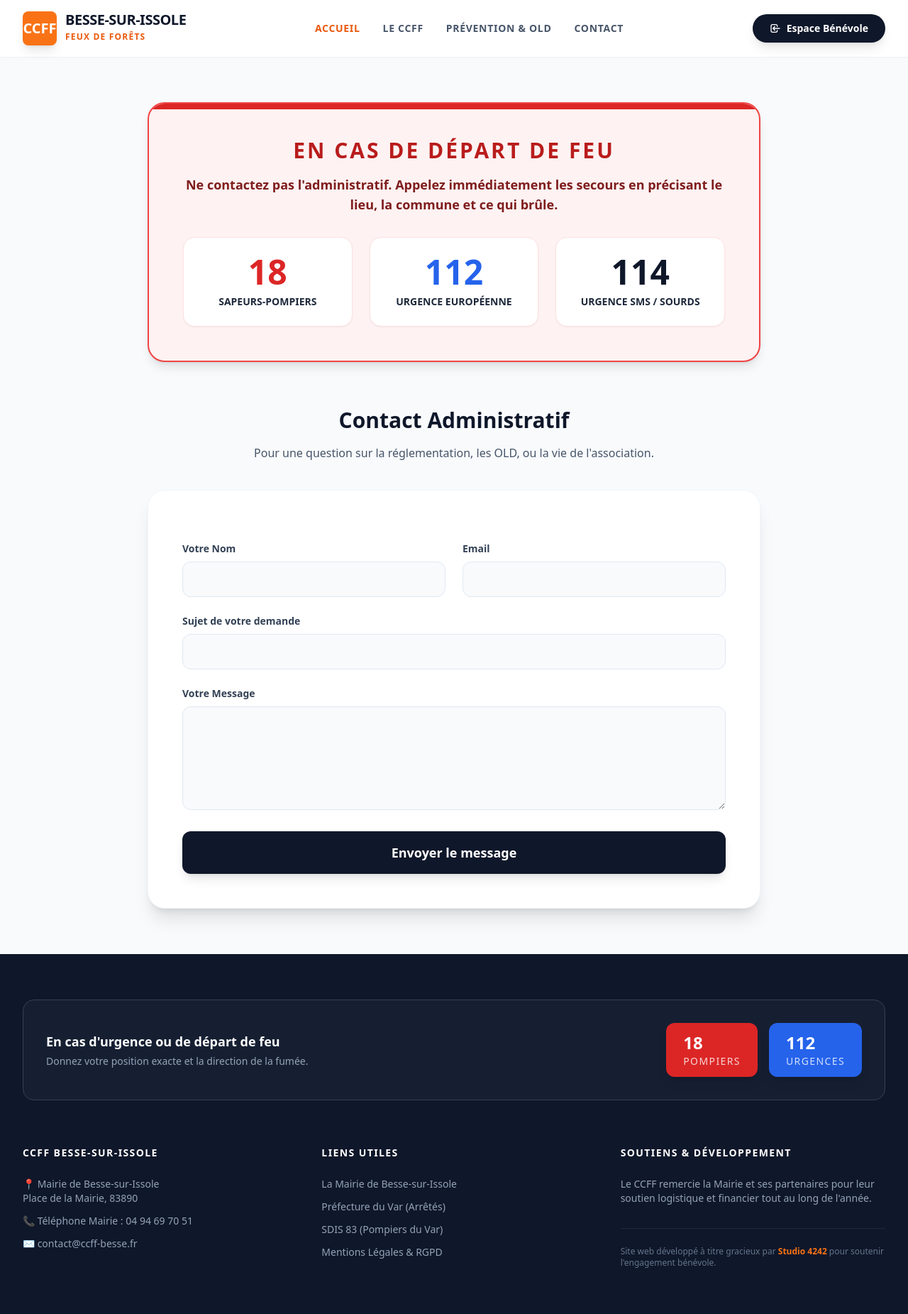
After one commit to Gwenael8389/CCFF, a Django app: template templates/contact.html in a window 1280 px wide. The commit adds this page. Shown: the whole page at 71% size. Run offline with Django 4.2, Linux system fonts and the light colour scheme; the template is opened without the code that fills it, so the values that code supplies are empty; some libraries are stand-ins or nearby versions.

Commit message:
contact+mentions légales

```diff
--- a/core/admin.py
+++ b/core/admin.py
@@ -1,7 +1,8 @@
 from django.contrib import admin
-from .models import Actualite, Materiel, RisqueIncendie, Candidature
+from .models import Actualite, Materiel, RisqueIncendie, Candidature, MessageContact
 
 admin.site.register(Actualite)
 admin.site.register(Materiel)
 admin.site.register(RisqueIncendie)
 admin.site.register(Candidature)
+admin.site.register(MessageContact)
--- a/templates/base.html
+++ b/templates/base.html
@@ -29,7 +29,7 @@
                     <a href="#" class="text-brand-600">Accueil</a>
                     <a href="#" class="text-slate-600 hover:text-brand-600 transition">Le CCFF</a>
                     <a href="#" class="text-slate-600 hover:text-brand-600 transition">Prévention & OLD</a>
-                    <a href="#" class="text-slate-600 hover:text-brand-600 transition">Contact</a>
+                    <a href="/contact/" class="text-slate-600 hover:text-brand-600 transition">Contact</a>
                 </nav>
 
                 <div class="hidden lg:block">
@@ -80,7 +80,7 @@
                     <li><a href="#" class="hover:text-white transition">La Mairie de Besse-sur-Issole</a></li>
                     <li><a href="#" class="hover:text-white transition">Préfecture du Var (Arrêtés)</a></li>
                     <li><a href="#" class="hover:text-white transition">SDIS 83 (Pompiers du Var)</a></li>
-                    <li><a href="#" class="hover:text-white transition">Mentions Légales & RGPD</a></li>
+                    <li><a href="/mention-légales/" class="hover:text-white transition">Mentions Légales & RGPD</a></li>
                 </ul>
             </div>
 
--- /dev/null
+++ b/templates/contact.html
@@ -0,0 +1,70 @@
+{% extends "base.html" %}
+
+{% block title %}Contact & Urgences | CCFF Besse-sur-Issole{% endblock %}
+
+{% block content %}
+<div class="max-w-4xl mx-auto px-4 py-16">
+
+    <div class="bg-red-50 border-2 border-red-500 rounded-3xl p-8 md:p-12 text-center mb-16 shadow-lg relative overflow-hidden">
+        <div class="absolute top-0 left-0 w-full h-2 bg-red-600"></div>
+        <h2 class="text-3xl font-black text-red-700 mb-4 uppercase tracking-widest">En cas de départ de feu</h2>
+        <p class="text-red-900 font-bold mb-8 text-lg">Ne contactez pas l'administratif. Appelez immédiatement les secours en précisant le lieu, la commune et ce qui brûle.</p>
+
+        <div class="grid grid-cols-1 md:grid-cols-3 gap-6">
+            <div class="bg-white rounded-2xl p-6 shadow-sm border border-red-100 flex flex-col items-center">
+                <span class="text-5xl font-black text-red-600 mb-2">18</span>
+                <span class="font-bold text-slate-800 uppercase text-sm">Sapeurs-Pompiers</span>
+            </div>
+            <div class="bg-white rounded-2xl p-6 shadow-sm border border-red-100 flex flex-col items-center">
+                <span class="text-5xl font-black text-blue-600 mb-2">112</span>
+                <span class="font-bold text-slate-800 uppercase text-sm">Urgence Européenne</span>
+            </div>
+            <div class="bg-white rounded-2xl p-6 shadow-sm border border-red-100 flex flex-col items-center">
+                <span class="text-5xl font-black text-slate-900 mb-2">114</span>
+                <span class="font-bold text-slate-800 uppercase text-sm">Urgence SMS / Sourds</span>
+            </div>
+        </div>
+    </div>
+
+    <div class="text-center mb-10">
+        <h1 class="text-3xl font-black text-slate-900 mb-4">Contact Administratif</h1>
+        <p class="text-slate-600">Pour une question sur la réglementation, les OLD, ou la vie de l'association.</p>
+    </div>
+
+    <div class="bg-white rounded-3xl shadow-xl p-8 md:p-12 border border-slate-100">
+        {% if messages %}
+            {% for message in messages %}
+                <div class="mb-8 p-4 bg-green-100 border border-green-400 text-green-700 px-4 py-3 rounded-xl relative">
+                    <strong class="font-bold">Message envoyé !</strong>
+                    <span class="block sm:inline">{{ message }}</span>
+                </div>
+            {% endfor %}
+        {% endif %}
+
+        <form method="POST" action="{% url 'contact' %}" class="space-y-6">
+            {% csrf_token %}
+            <div class="grid grid-cols-1 md:grid-cols-2 gap-6">
+                <div>
+                    <label class="block text-sm font-bold text-slate-700 mb-2">Votre Nom</label>
+                    <input type="text" name="nom" required class="w-full bg-slate-50 border border-slate-200 rounded-xl px-4 py-3 focus:ring-2 focus:ring-brand-500">
+                </div>
+                <div>
+                    <label class="block text-sm font-bold text-slate-700 mb-2">Email</label>
+                    <input type="email" name="email" required class="w-full bg-slate-50 border border-slate-200 rounded-xl px-4 py-3 focus:ring-2 focus:ring-brand-500">
+                </div>
+            </div>
+            <div>
+                <label class="block text-sm font-bold text-slate-700 mb-2">Sujet de votre demande</label>
+                <input type="text" name="sujet" required class="w-full bg-slate-50 border border-slate-200 rounded-xl px-4 py-3 focus:ring-2 focus:ring-brand-500">
+            </div>
+            <div>
+                <label class="block text-sm font-bold text-slate-700 mb-2">Votre Message</label>
+                <textarea name="message" rows="5" required class="w-full bg-slate-50 border border-slate-200 rounded-xl px-4 py-3 focus:ring-2 focus:ring-brand-500"></textarea>
+            </div>
+            <button type="submit" class="w-full bg-slate-900 text-white font-bold text-lg rounded-xl px-4 py-4 hover:bg-brand-600 transition duration-300 shadow-lg mt-4">
+                Envoyer le message
+            </button>
+        </form>
+    </div>
+</div>
+{% endblock %}
```
Also changed, not shown: core/models.py (+10 -0 lines), core/views.py (+17 -1 lines), templates/mention-légales.html (added, +34 -0 lines), core/migrations/0003_messagecontact.py (added).
